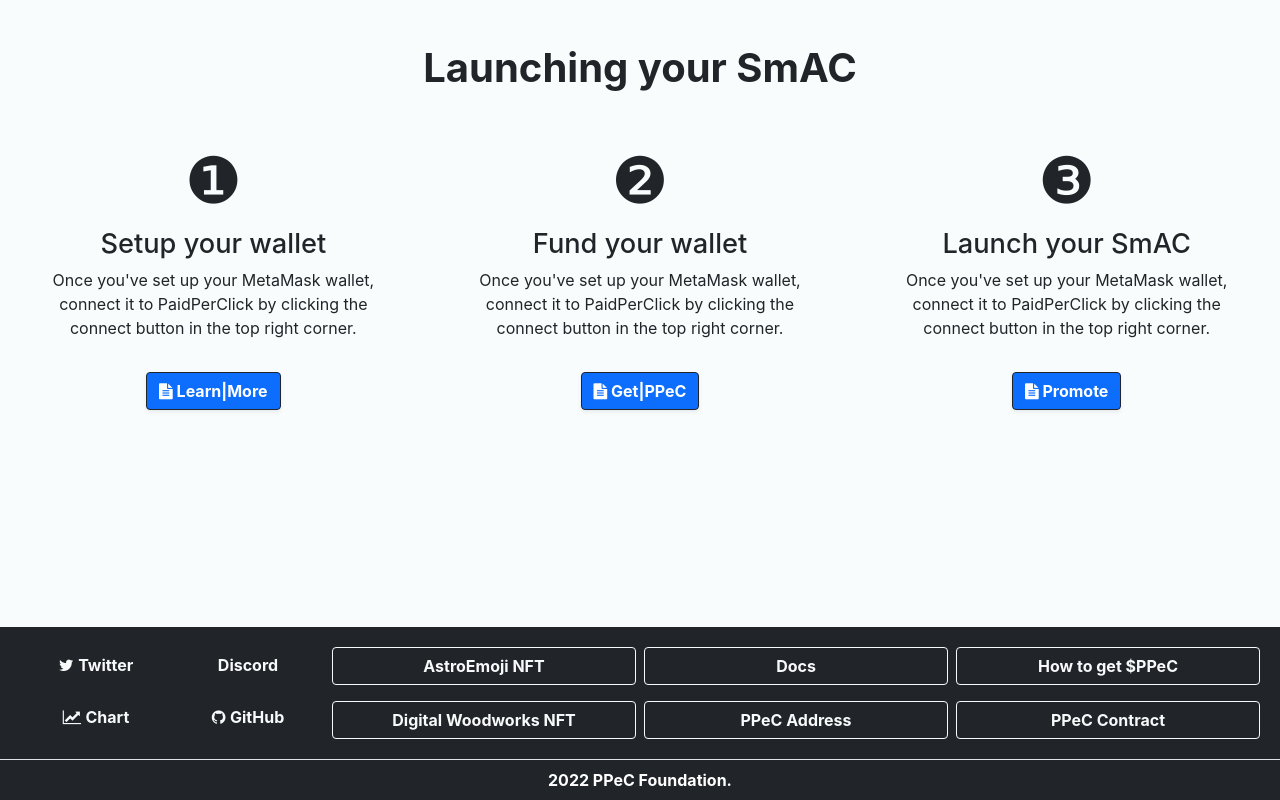
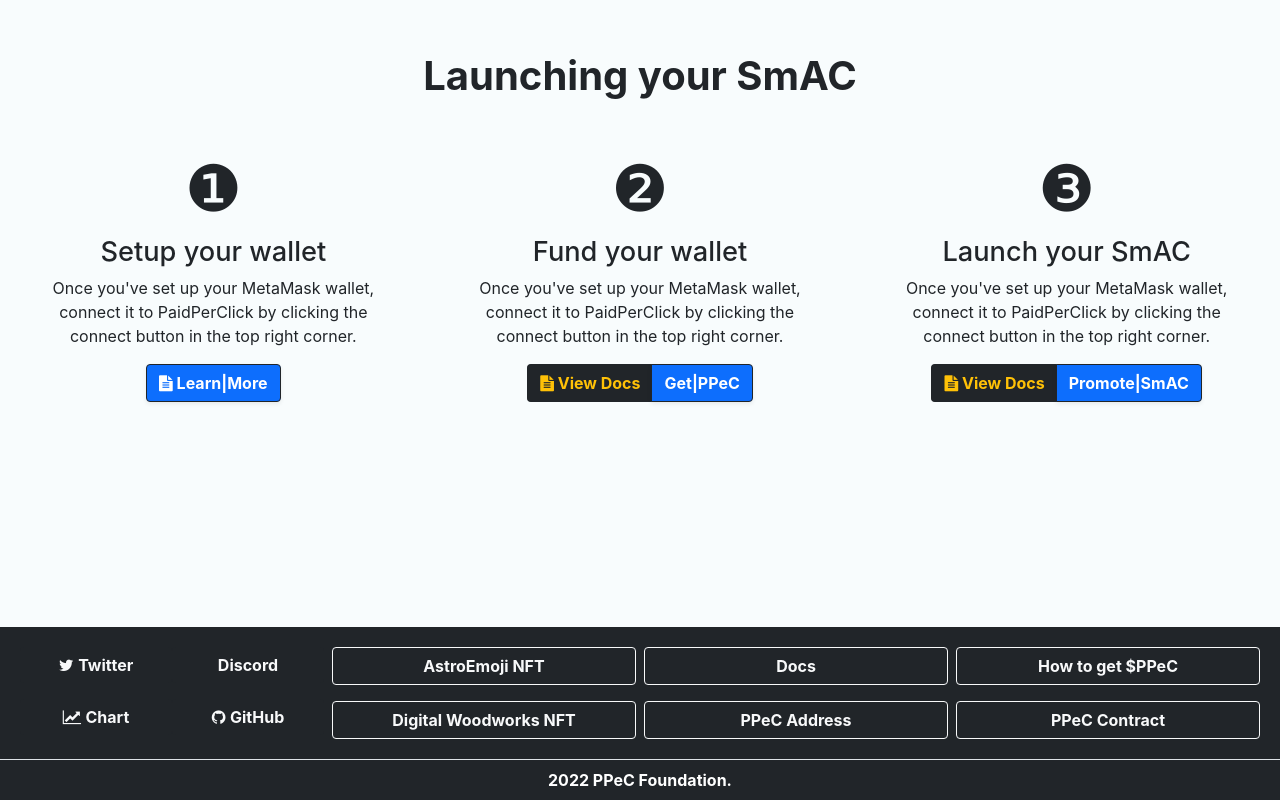
Before and after one commit to PPeC-Foundation/ppec-app-client, a React (Create React App) app: page / in a window 1280 px wide. Shown: the part 1743-2543 px from the top of the page. Built offline with nearby package versions, Linux system fonts and the light colour scheme; no server answers; what aws-amplify would draw is missing.

Commit message:
adding details to homepage

```diff
--- a/src/App.js
+++ b/src/App.js
@@ -47,6 +47,9 @@
     // Important Links
 // ----------------------------------------------------------------------
     const documentPPeC = "https://paidperclick.gitbook.io/ppec-docs/";
+    const claimPPeC = "https://paidperclick.gitbook.io/ppec-docs/guides/claim";
+    const promotePPeC = "https://paidperclick.gitbook.io/ppec-docs/guides/promote";
+    const getPPeCDocs = "https://paidperclick.gitbook.io/ppec-docs/guides/how-to-buy-usdppec";
     const howToGetPPeCLink = "https://paidperclick.gitbook.io/ppec-docs/guides/how-to-buy-usdppec";
     const smartContractPPeC = "https://snowtrace.io/address/0xe1498556390645ca488320fe979bc72bdecb6a57"; // PPeC Full contract snowtrace
     const smaccorSnowTraceLink = "https://snowtrace.io/address/0xc3121c3689b738f025e0a7963105b08b9ee9a16d#code"; // SmACCor Full contract snowtrace
@@ -290,10 +293,13 @@
                 provider,
                 minReward,
                 connected,
+                claimPPeC,
                 minBalance,
                 claimerFee,
                 promoterFee,
+                promotePPeC,
                 buyPPeCLink,
+                getPPeCDocs,
                 contractPPeC,
                 documentPPeC,
                 needMetaMask,
@@ -321,7 +327,7 @@
             {/* Footer Component */}
             <Footer />
 
-            <Errors alertMetaMask={alertMetaMask} providerId={providerId} chainId={chainId} needMetaMask={needMetaMask} />
+            <Errors alertMetaMask={alertMetaMask} providerId={providerId} chainId={chainId} needMetaMask={needMetaMask} buyPPeCLink={buyPPeCLink}/>
 
         </AppContext.Provider>
   );
@@ -329,7 +335,7 @@
 
 function Errors(props) {
     // Important variables
-    const { alertMetaMask, providerId, chainId, needMetaMask } = props;
+    const { alertMetaMask, providerId, chainId, needMetaMask, buyPPeCLink } = props;
 
     // Return UI
     return (
@@ -349,7 +355,7 @@
                     className="btn btn-danger border border-dark shadow-sm"
                     target="_blank"
                     rel="noopener noreferrer"
-                    href="https://paidperclick.gitbook.io/ppec-docs/guides/how-to-buy-usdppec"
+                    href={buyPPeCLink}
                 >
                     <i className="fa fa-file-text"></i>
                     <strong> Learn more </strong>
--- a/src/containers/Home.js
+++ b/src/containers/Home.js
@@ -15,7 +15,7 @@
 
 export default function Home() {
     // Important variables
-    const { documentPPeC, buyPPeCLink } = useAppContext();
+    const { documentPPeC, buyPPeCLink, promotePPeC, getPPeCDocs } = useAppContext();
     return (
         <main className="container-fluid" >
             {/* Background Video */}
@@ -124,7 +124,7 @@
                         <span style={{ fontSize: "4rem" }}> &#10102; </span>
                         <h2 style={{ fontSize: "1.7rem" }}> Setup your wallet </h2>
                         <p>Once you've set up your MetaMask wallet, connect it to PaidPerClick by clicking the connect button in the top right corner.</p>
-                        <a href={documentPPeC} target="_blank" className="btn btn-primary border border-dark mt-3 shadow-sm" rel="noopener noreferrer">
+                        <a href={documentPPeC} target="_blank" className="btn btn-primary border border-dark shadow-sm" rel="noopener noreferrer">
                             <i className='fa fa-file-text'></i>
                             <b> Learn|More </b>
                         </a>
@@ -135,10 +135,31 @@
                         <span style={{ fontSize: "4rem" }}> &#10103; </span>
                         <h2 style={{ fontSize: "1.7rem" }}> Fund your wallet </h2>
                         <p>Once you've set up your MetaMask wallet, connect it to PaidPerClick by clicking the connect button in the top right corner.</p>
-                        <a href={documentPPeC} target="_blank" className="btn btn-primary border border-dark mt-3 shadow-sm" rel="noopener noreferrer">
-                            <i className='fa fa-file-text'></i>
-                            <b> Get|PPeC </b>
-                        </a>
+                        {/* Button Group */}
+                        <div className="btn-group">
+                            {/* Modal Button */}
+                            <a
+                                target="_blank"
+                                href={getPPeCDocs}
+                                rel="noopener noreferrer"
+                                className="btn btn-dark text-warning border border-end-0 border-dark"
+                            >
+                                {/* icon */}
+                                <i className="fa fa-file-text"></i>
+                                <strong> View Docs </strong>
+                            </a>
+
+                            {/* Link */}
+                            <a
+                                target="_blank"
+                                href={buyPPeCLink}
+                                rel="noopener noreferrer"
+                                className="btn btn-primary border border-dark shadow-sm"
+                            >
+                                {/* name */}
+                                <strong> Get|PPeC </strong>
+                            </a>
+                        </div>
                     </div>
                 </div>
                 <div className="col-12 col-md-4 d-flex justify-content-center align-content-center my-4 my-md-0">
@@ -146,10 +167,31 @@
                         <span style={{ fontSize: "4rem" }}> &#10104; </span>
                         <h2 style={{ fontSize: "1.7rem" }}> Launch your SmAC </h2>
                         <p>Once you've set up your MetaMask wallet, connect it to PaidPerClick by clicking the connect button in the top right corner.</p>
-                        <a href={documentPPeC} target="_blank" className="btn btn-primary border border-dark mt-3 shadow-sm" rel="noopener noreferrer">
-                            <i className='fa fa-file-text'></i>
-                            <b> Promote </b>
-                        </a>
+                        {/* Button Group */}
+                        <div className="btn-group">
+                            {/* Modal Button */}
+                            <a
+                                target="_blank"
+                                href={promotePPeC}
+                                rel="noopener noreferrer"
+                                className="btn btn-dark text-warning border border-end-0 border-dark"
+                            >
+                                {/* icon */}
+                                <i className="fa fa-file-text"></i>
+                                <strong> View Docs </strong>
+                            </a>
+
+                            {/* Link */}
+                            <a
+                                target="_blank"
+                                href={buyPPeCLink}
+                                rel="noopener noreferrer"
+                                className="btn btn-primary border border-dark shadow-sm"
+                            >
+                                {/* name */}
+                                <strong> Promote|SmAC </strong>
+                            </a>
+                        </div>
                     </div>
                 </div>
 
```
